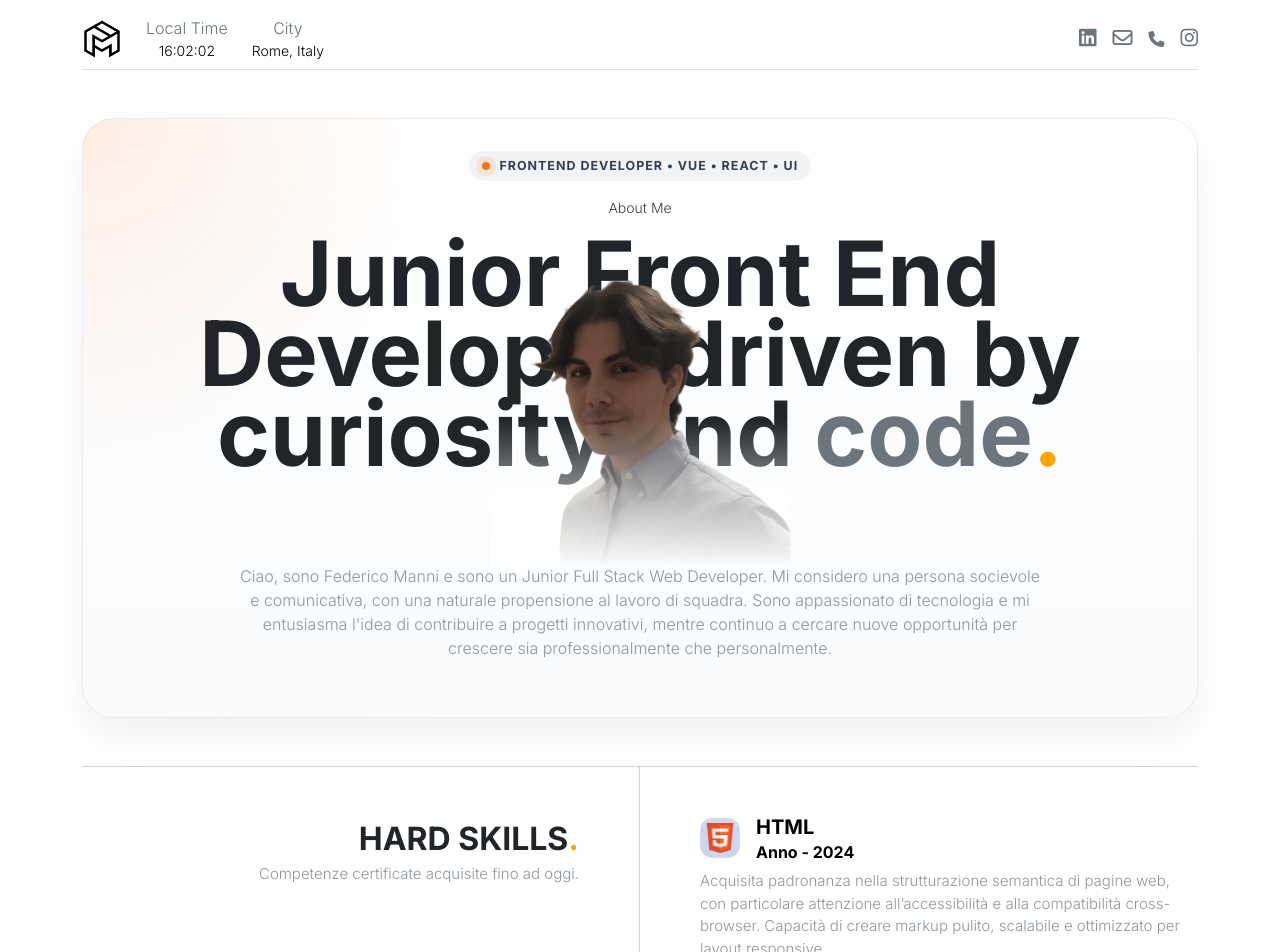
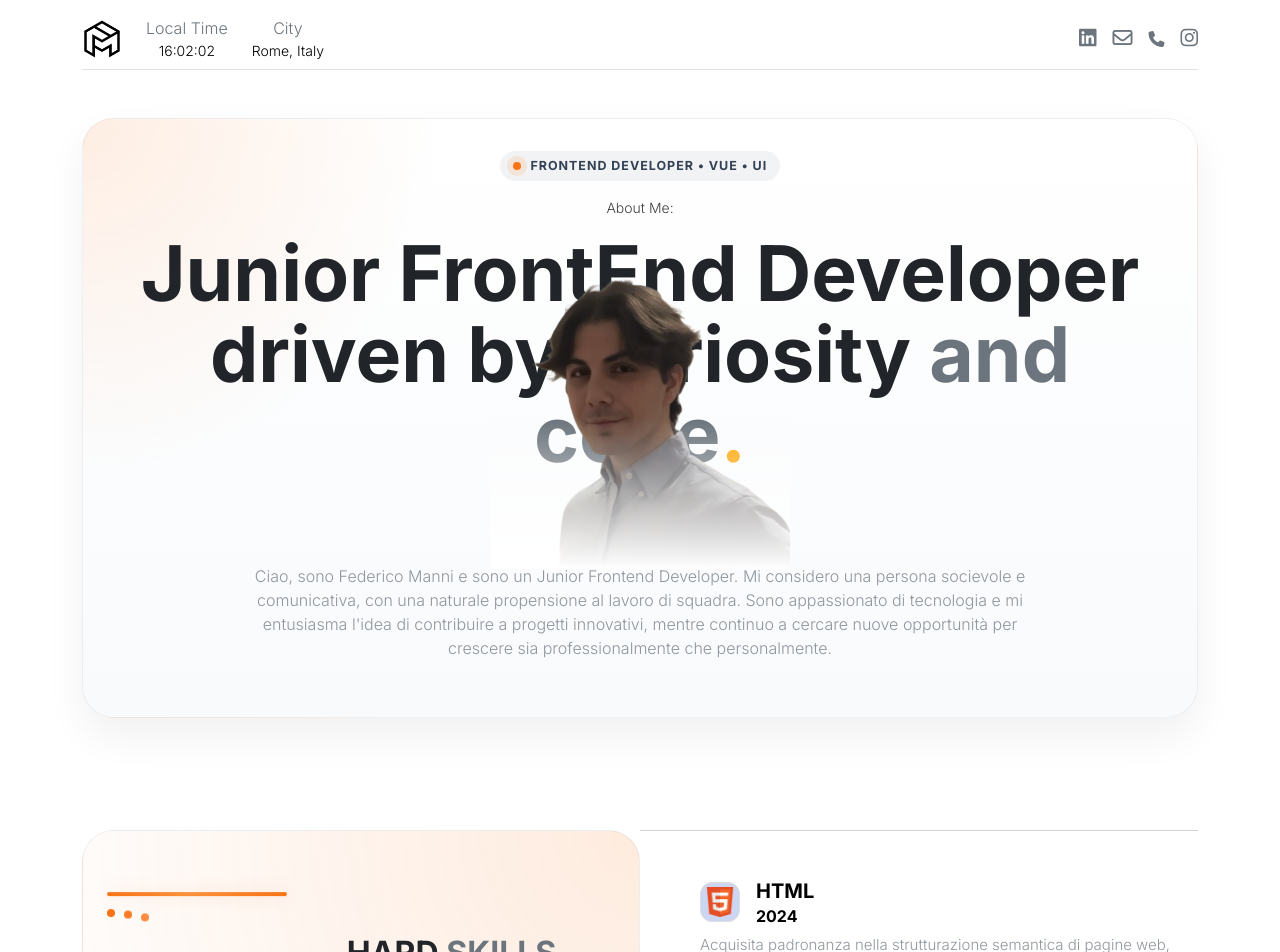
Before and after one commit to federicomanni97/static_portfolio, a Vue app: page / in a window 1280 px wide. Shown: the top 952 px of the page. Built offline with nearby package versions, Linux system fonts and the light colour scheme.

Commit message:
fixes + added colour hard skills section

```diff
--- a/src/assets/styles/main.scss
+++ b/src/assets/styles/main.scss
@@ -107,8 +107,12 @@ h4 {
 }
 
 .title-home {
-  font-size: 90px;
-  line-height: 80px;
+  display: block;
+  width: 100%;
+  font-size: clamp(3.5rem, 6vw, 5.5rem);
+  line-height: 1.05;
+  // word-spacing: 0.40rem;
+  hyphens: auto;
 }
 
 .paragraph-width {
@@ -141,7 +145,7 @@ h4 {
 }
 
 .hard-skills-wrapper {
-  width: 100vw;
+  width: 100%;
   display: flex;
   justify-content: center;
   background-color: #fff; // opzionale: sfondo se vuoi separarla visivamente
@@ -150,8 +154,8 @@ h4 {
 }
 
 .hard-skills-section {
-  max-width: 1200px;
   width: 100%;
+  max-width: none;
 }
 
 
@@ -195,12 +199,6 @@ h4 {
   will-change: transform;
 }
 
-.sticky-title {
-  position: sticky;
-  top: 100px; /* distanza dal top mentre scrolli */
-  z-index: 1;
-}
-
 @media (max-width: 767px) {
   body {
     overflow-x: hidden;
@@ -233,6 +231,7 @@ h4 {
   .title-home {
     font-size: clamp(2.5rem, 8vw, 4.5rem);
     line-height: 1.05;
+    word-spacing: 0.2rem;
   }
 
   .sticky-title {
--- a/src/pages/AppHome.vue
+++ b/src/pages/AppHome.vue
@@ -4,13 +4,15 @@
     <!-- Hero: 'About Me' — parallax foto (requestAnimationFrame), hover-trigger, badge -->
     <div class="position-relative about-section my-5 hover-trigger reveal">
       <div class="d-flex flex-column align-items-center">
-        <span class="hero-badge">Frontend Developer • Vue • React • UI</span>
-        <span class="text-black about-me opacity-75">About Me</span>
-        <span class="title-home text-center fw-bold py-3 text-responsive">Junior Front End Developer driven by curiosity and
-          <span class="text-secondary">code</span><span class="orange-text">.</span></span>
+        <span class="hero-badge">Frontend Developer • Vue • UI</span>
+        <span class="text-black about-me opacity-75">About Me:</span>
+        <span class="title-home text-center fw-bold py-3 text-responsive">
+          Junior FrontEnd Developer driven by curiosity
+          <span class="text-secondary">and code</span><span class="orange-text">.</span>
+        </span>
         <div class="about-photo absolute-img img_parallax img-responsive"></div>
         <p class="text-secondary text-center opacity-75 paragraph-width fs-6 absolute-paragraph">
-          Ciao, sono Federico Manni e sono un Junior Full Stack Web Developer.
+          Ciao, sono Federico Manni e sono un Junior Frontend Developer.
           Mi considero una persona socievole e comunicativa, con una naturale
           propensione al lavoro di squadra. Sono appassionato di tecnologia e mi
           entusiasma l'idea di contribuire a progetti innovativi, mentre
@@ -21,11 +23,17 @@
     </div>
 
     <!-- Hard Skills: render da array `logos` (img, title, year, description); layout con Bootstrap + SCSS -->
-    <div class="d-flex justify-content-center w-100">
-      <div class="row hard-skills-section w-100 reveal" style="max-width: 1200px">
+    <div class="hard-skills-wrapper w-100">
+      <div class="row hard-skills-section w-100 reveal">
         <div class="col-12 col-md-6 text-md-end text-start mb-4 mb-md-0 pt-5 border_skills">
           <div class="sticky-title">
-            <span class="fw-bold text-uppercase fs-2 pe-md-5 pe-0">Hard Skills<span class="orange-text">.</span></span>
+            <div class="hard-skills-underline reveal"></div>
+            <div class="hard-skills-dots reveal">
+              <span class="hard-skills-dot"></span>
+              <span class="hard-skills-dot"></span>
+              <span class="hard-skills-dot"></span>
+            </div>
+            <span class="fw-bold text-uppercase fs-2 pe-md-5 pe-0">Hard <span class="text-secondary">Skills</span><span class="orange-text">.</span></span>
             <p class="text-secondary pb-5 pe-md-5 pe-0 medium-font opacity-75">
               Competenze certificate acquisite fino ad oggi.
             </p>
@@ -186,7 +194,7 @@ export default {
       {
         title: "HTML",
         img: "/images/html-logo.png",
-        year: "Anno - 2024",
+        year: "2024",
         description:
           "Acquisita padronanza nella strutturazione semantica di pagine web, con particolare attenzione all’accessibilità e alla compatibilità cross-browser. Capacità di creare markup pulito, scalabile e ottimizzato per layout responsive.",
       },
@@ -419,6 +427,108 @@ export default {
   letter-spacing: -0.04em;
 }
 
+.hard-skills-underline {
+  width: 180px;
+  height: 4px;
+  margin: 1.15rem 0 0.85rem;
+  border-radius: 999px;
+  background: linear-gradient(90deg, #f97316 0%, #fb923c 45%, #f97316 100%);
+  box-shadow: 0 0 18px rgba(249, 115, 22, 0.18);
+  transform: scaleX(0) translateY(0);
+  transform-origin: left center;
+  opacity: 0;
+  transition: transform 0.7s ease-out, opacity 0.55s ease-out;
+  position: relative;
+  overflow: hidden;
+}
+
+.hard-skills-underline.reveal {
+  transform: scaleX(0) translateY(0);
+}
+
+.hard-skills-underline.reveal.is-visible {
+  transform: scaleX(1) translateY(-5px);
+  opacity: 1;
+  animation: hardSkillsFloat 4.5s ease-in-out infinite alternate;
+}
+
+.hard-skills-underline::before {
+  content: "";
+  position: absolute;
+  inset: 0;
+  border-radius: inherit;
+  background: linear-gradient(90deg, rgba(255,255,255,0.45), rgba(255,255,255,0), rgba(255,255,255,0.2));
+  opacity: 0.9;
+  transform: translateX(-120%);
+  animation: hardSkillsShine 2.2s ease-in-out infinite 0.8s;
+}
+
+.hard-skills-underline.reveal.is-visible {
+  transform: scaleX(1) translateY(-5px);
+  opacity: 1;
+  animation: hardSkillsFloat 4.5s ease-in-out infinite alternate;
+}
+
+.hard-skills-dots {
+  display: flex;
+  align-items: center;
+  justify-content: flex-start;
+  gap: 0.55rem;
+  margin: 0.7rem 0 0.35rem;
+}
+
+.hard-skills-dot {
+  width: 8px;
+  height: 8px;
+  border-radius: 999px;
+  background: #f97316;
+  opacity: 0.2;
+  transform: translateY(0);
+  transition: opacity 0.45s ease, transform 0.45s ease;
+}
+
+.hard-skills-dots.reveal.is-visible .hard-skills-dot {
+  opacity: 0.75;
+}
+
+.hard-skills-dots.reveal.is-visible .hard-skills-dot:nth-child(1) {
+  animation: dotBounce 1.4s ease-in-out infinite 0.15s;
+}
+
+.hard-skills-dots.reveal.is-visible .hard-skills-dot:nth-child(2) {
+  animation: dotBounce 1.4s ease-in-out infinite 0.35s;
+}
+
+.hard-skills-dots.reveal.is-visible .hard-skills-dot:nth-child(3) {
+  animation: dotBounce 1.4s ease-in-out infinite 0.55s;
+}
+
+@keyframes dotBounce {
+  0%, 100% {
+    transform: translateY(0);
+    opacity: 0.75;
+  }
+  50% {
+    transform: translateY(-6px);
+    opacity: 1;
+  }
+}
+
+@keyframes hardSkillsFloat {
+  0% {
+    transform: scaleX(1) translateY(0);
+  }
+  100% {
+    transform: scaleX(1) translateY(-5px);
+  }
+}
+
+@keyframes hardSkillsShine {
+  0% { transform: translateX(-120%); }
+  50% { transform: translateX(120%); }
+  100% { transform: translateX(240%); }
+}
+
 .projects-list {
   width: 100%;
   display: flex;
@@ -442,7 +552,9 @@ export default {
   padding: 1rem;
   border: 1px solid rgba(15, 23, 42, 0.08);
   border-radius: 24px;
-  background: linear-gradient(180deg, rgba(255, 255, 255, 0.98), rgba(248, 250, 252, 0.98));
+  background:
+    radial-gradient(circle at top left, rgba(249, 115, 22, 0.06), transparent 28%),
+    linear-gradient(180deg, rgba(255, 255, 255, 0.98), rgba(248, 250, 252, 0.98));
   box-shadow: 0 20px 45px rgba(15, 23, 42, 0.06);
 }
 
@@ -594,6 +706,15 @@ export default {
     linear-gradient(180deg, rgba(255, 255, 255, 0.98), rgba(248, 250, 252, 0.98));
   border: 1px solid rgba(15, 23, 42, 0.06);
   box-shadow: 0 18px 40px rgba(15, 23, 42, 0.06);
+}
+
+.border_skills {
+  padding: 1.5rem;
+  border-radius: 32px;
+  background:
+    radial-gradient(circle at top right, rgba(249, 115, 22, 0.14), transparent 30%),
+    linear-gradient(180deg, rgba(255, 255, 255, 0.98), rgba(248, 250, 252, 0.98));
+  border: 1px solid rgba(15, 23, 42, 0.06);
 }
 
 .hero-badge {
@@ -788,4 +909,15 @@ export default {
   }
 }
 
+.word-gap {
+  margin-left: 0.9rem;
+  display: inline-block;
+}
+
+@media (max-width: 767px) {
+  .word-gap {
+    margin-left: 0.50rem;
+  }
+}
+
 </style>
```
Also changed, not shown: public/images/no-bg-cv-foto.png (added).
